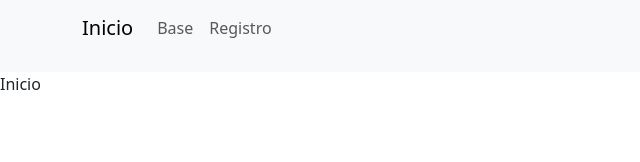
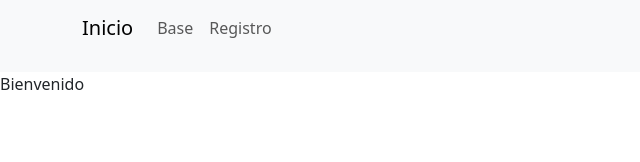
Before and after one commit to J4m3s465/Vinculacion, a React (Create React App) app: page /inicio in a window 1280 px wide. Shown: the top 162 px of the page, without its empty margins (0-640 px from the left). Built offline with nearby package versions, Linux system fonts and the light colour scheme.

Commit message:
Update Inicio.jsx

```diff
--- a/src/pages/Inicio.jsx
+++ b/src/pages/Inicio.jsx
@@ -1,11 +1,13 @@
 import React from 'react'
 
 function Inicio() {
-  return (
-    <div>
-      Inicio
+ return (
+    <div className="inicio-container">
+      <div className="inicio-text">
+        Bienvenido
+      </div>
     </div>
-  )
+  );
 }
 
 export default Inicio
```
